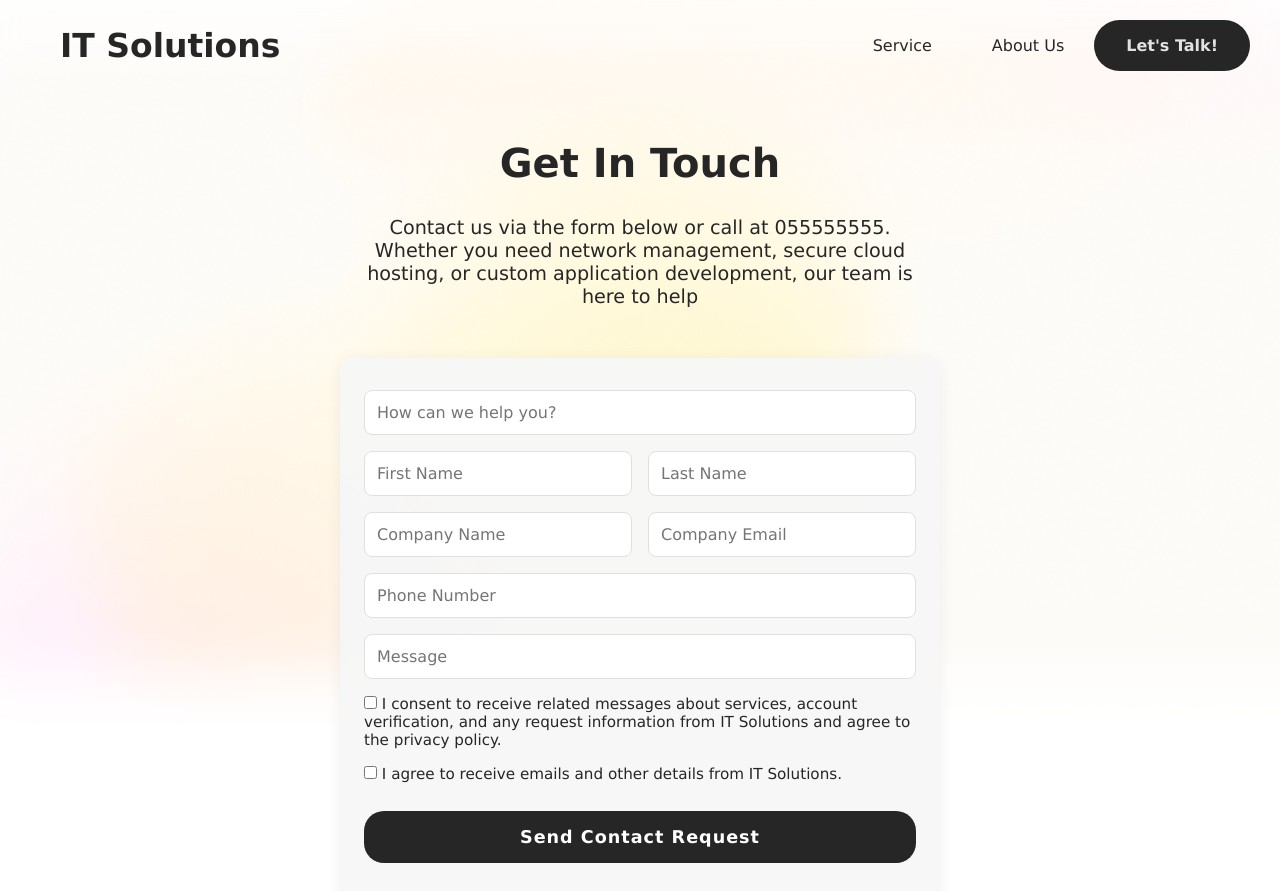
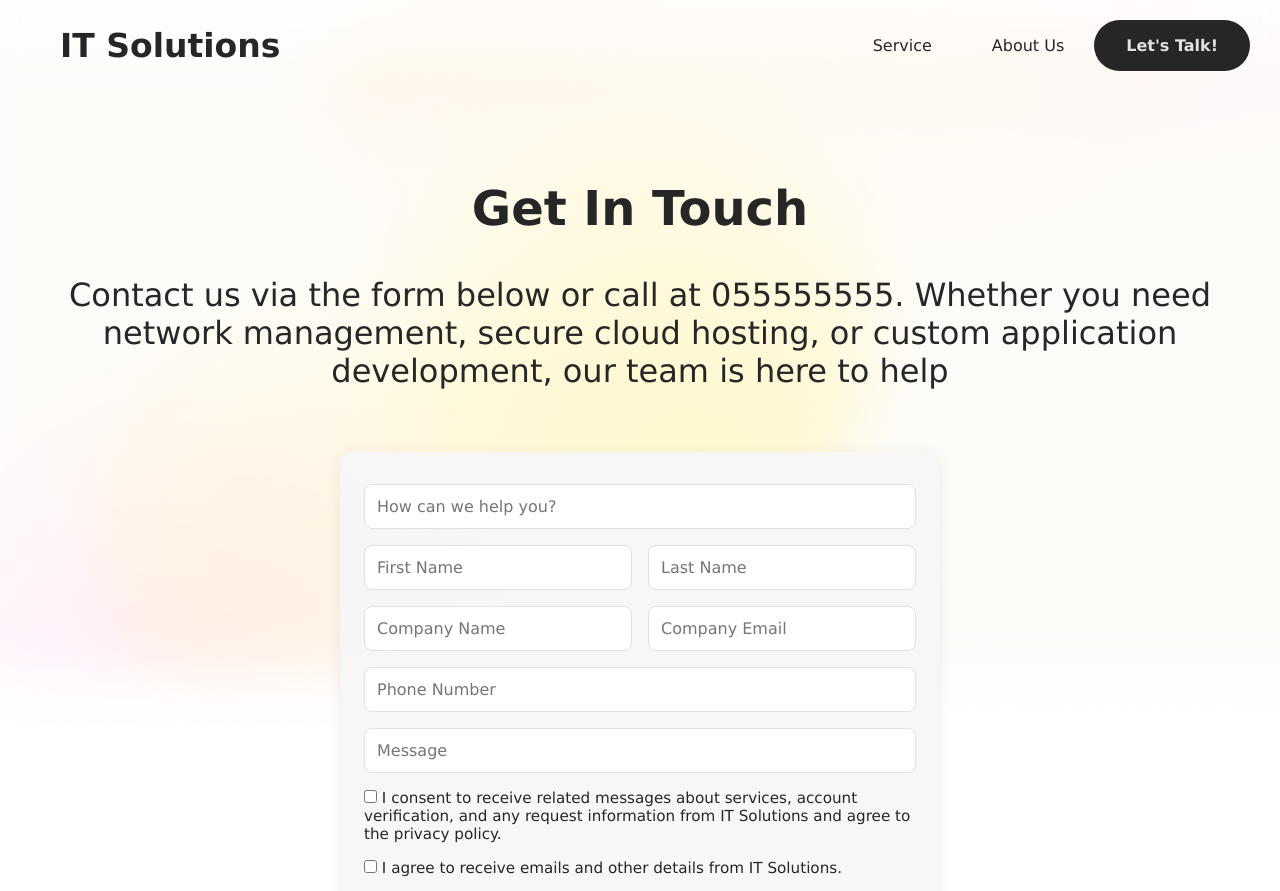
Before and after one commit to raghad-althagafi/Cpit405, a React (Create React App) app: page /ContactUs in a window 1280 px wide. Shown: the top 891 px of the page. Built offline with nearby package versions, Linux system fonts and the light colour scheme.

Commit message:
Rania's final update

```diff
--- a/src/ContactUsPage/ContactUs.js
+++ b/src/ContactUsPage/ContactUs.js
@@ -1,15 +1,27 @@
 import './ContactUs_Style.css';
+import { useRef } from 'react';
+
 
 function ContactUs() {
+    const formRef = useRef(null);
+
+    const handleSubmit = (e) => {
+        e.preventDefault();
+        alert("Thank you for your message! We will get back to you soon.");
+        formRef.current.reset();
+    };
+
     return (
         <div className="page">
             <section className="contact-section">
-        <h1 className="main-title">Get In Touch</h1>
-        <p className="intro-text">
-          Contact us via the form below or call at 055555555. Whether you need network management, secure cloud hosting, or custom application development, our team is here to help
+                <h1 className="title">Get In Touch</h1>
+                <p className='text'>
+                    Contact us via the form below or call at 055555555. Whether you need network management,
+                    secure cloud hosting, or custom application development, our team is here to help
                 </p>
+
                 <div className="contact-form-container">
-          <form className="contact-form">
+                    <form className="contact-form" onSubmit={handleSubmit} ref={formRef}>
                         <input type="text" placeholder="How can we help you?" className="form-input" />
                         <div className="form-row">
                             <input type="text" placeholder="First Name" className="form-input" />
@@ -31,7 +43,7 @@ function ContactUs() {
                                 <input type="checkbox" /> I agree to receive emails and other details from IT Solutions.
                             </label>
                         </div>
-            <button className="submit-btn" type="submit">Send Contact Request</button>
+                        <button type="submit" className="Button" style={{ marginBottom: '40%' }}>Send Contact Request</button>
                     </form>
                 </div>
             </section>
@@ -39,4 +51,4 @@ function ContactUs() {
     );
 }
 
-export default ContactUs;
+export default ContactUs;
```
Lines whose indentation alone changed are shown as unchanged.
